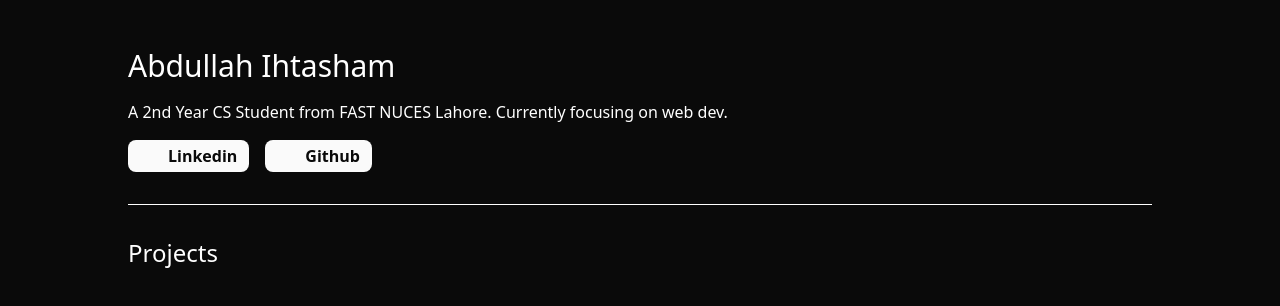
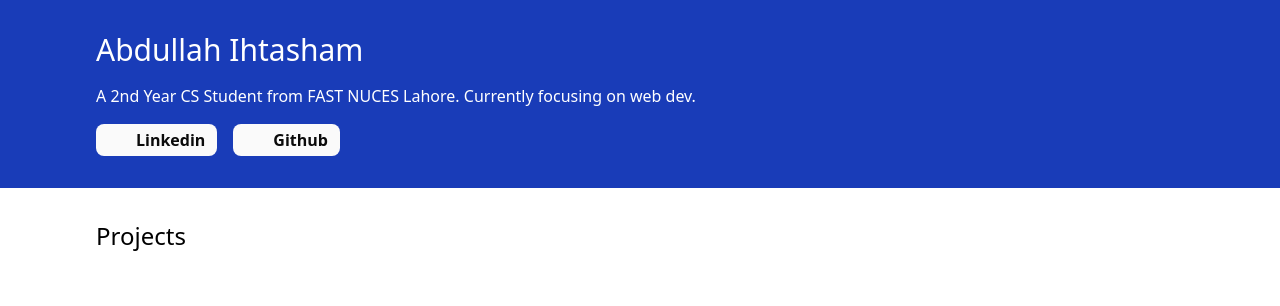
Before and after one commit to abn-oc/portfolio, a SvelteKit app: page / in a window 1280 px wide. Shown: the top 306 px of the page. Built offline with nearby package versions, Linux system fonts and the light colour scheme; some icons are missing.

Commit message:
redone w header

```diff
--- a/src/routes/+page.svelte
+++ b/src/routes/+page.svelte
@@ -5,15 +5,21 @@
 	import FaLinkedinIn from 'svelte-icons/fa/FaLinkedinIn.svelte';
 </script>
 
-<div class="h-screen w-screen bg-neutral-950 py-12">
-	<div class="flex flex-col gap-4 text-white mx-auto w-[80vw] overflow-hidden">
+<!-- screen -->
+<div class="h-screen w-screen flex flex-col gap-8">
+	<!-- header -->
+	<div class="flex flex-col w-[100vw] gap-4 py-8 px-24 bg-blue-800 text-white">
 			<h1 class="text-3xl">Abdullah Ihtasham</h1>
-		<p class="text-md">A 2nd Year CS Student from FAST NUCES Lahore. Currently focusing on web dev.</p>
+			<p class="text-md">
+				A 2nd Year CS Student from FAST NUCES Lahore. Currently focusing on web dev.
+			</p>
 			<div class="flex flex-row gap-4">
 				<Social name="Linkedin" url="#" icon={FaLinkedinIn} />
 				<Social name="Github" url="#" icon={FaGithub} />
 			</div>
-		<Dividor />
+	</div>
+	<!-- Projects -->
+	 <div class="flex flex-col px-24">
 		 <h2 class="text-2xl">Projects</h2>
 	 </div>
 </div>
--- /dev/null
+++ b/tailwind.config.js
@@ -0,0 +1,17 @@
+/** @type {import('tailwindcss').Config} */
+export default {
+  content: ['./src/**/*.{html,js,svelte,ts}'],
+  theme: {
+    extend: {
+      colors: {
+        dark: '#001011',    // Dark background
+        light: '#fffffc',   // Light text/elements
+        accent: '#3185fc'   // Accent color for interactive elements
+      }
+    }
+  },
+  plugins: [
+    require('@tailwindcss/forms'),
+    require('@tailwindcss/typography')
+  ]
+}
```
Lines whose indentation alone changed are shown as unchanged.
